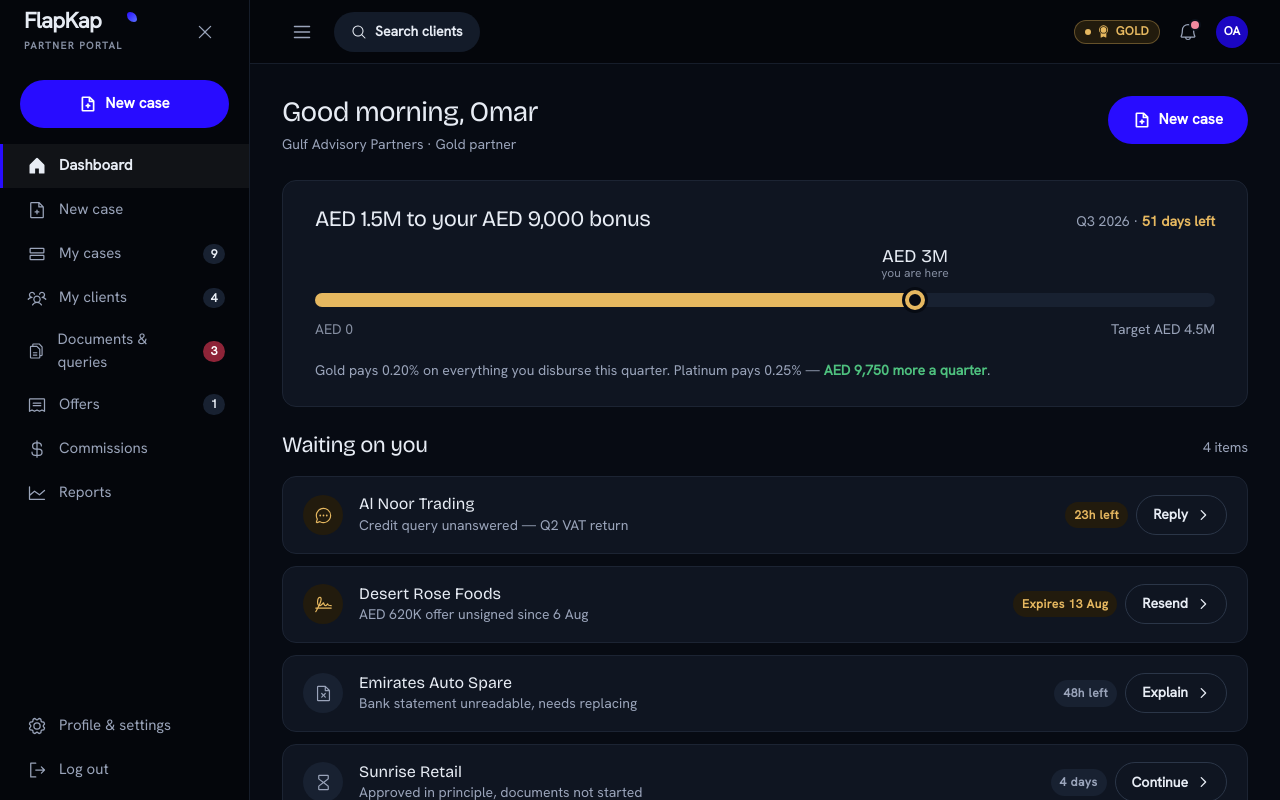
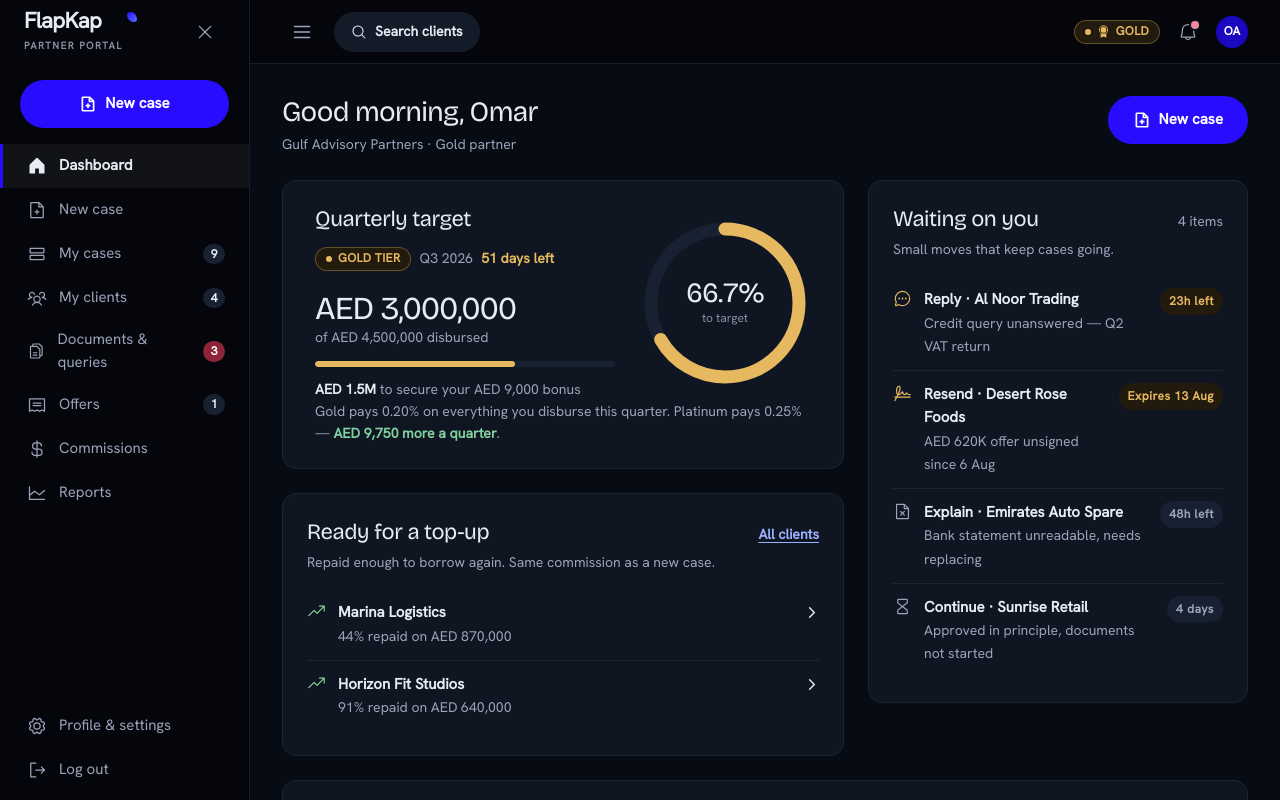
Before and after one commit to amribrahim-Rev/flapkap-partner-portal, a React (Vite) app: page / in a window 1280 px wide. Shown: the top 800 px of the page. Built offline with nearby package versions, Linux system fonts and the light colour scheme.

Commit message:
Restructure the dashboard into two columns
Target and top-ups share the main column; what needs the broker moves to a rail
beside them. Adds the Donut component and a compact task line for the rail.

Co-Authored-By: Claude Opus 5 <noreply@anthropic.com>

```diff
--- a/src/components/ui.tsx
+++ b/src/components/ui.tsx
@@ -105,6 +105,41 @@ export function Progress({
         className={`progress__fill${tone !== 'primary' ? ` progress__fill--${tone}` : ''}`}
         style={{ width: `${pctValue}%` }}
       />
+    </div>
+  )
+}
+
+/**
+ * Donut — proportion as a ring.
+ *
+ * Paired with a bar rather than replacing one: the bar carries the absolute
+ * figures, the ring carries the share. Sweeps in once on mount, which is the
+ * dashboard's one authored moment.
+ */
+export function Donut({
+  value, max, caption, label,
+}: { value: number; max: number; caption: string; label: string }) {
+  const R = 74
+  const STROKE = 13
+  const C = 2 * Math.PI * R
+  const pctValue = max > 0 ? Math.max(0, Math.min(100, (value / max) * 100)) : 0
+  const offset = C * (1 - pctValue / 100)
+  return (
+    <div className="donut" role="img" aria-label={`${label}: ${pctValue.toFixed(1)}%`}>
+      <svg viewBox="0 0 172 172" aria-hidden="true">
+        <circle className="donut__track" cx="86" cy="86" r={R} strokeWidth={STROKE} />
+        <circle
+          className="donut__fill"
+          cx="86" cy="86" r={R} strokeWidth={STROKE}
+          strokeDasharray={C}
+          strokeDashoffset={offset}
+          style={{ ['--circumference' as string]: `${C}` }}
+        />
+      </svg>
+      <div className="donut__center">
+        <span className="donut__pct">{pctValue.toFixed(1)}%</span>
+        <span className="donut__caption">{caption}</span>
+      </div>
     </div>
   )
 }
--- a/src/screens/Dashboard.tsx
+++ b/src/screens/Dashboard.tsx
@@ -8,7 +8,7 @@ import { applications, broker, clients, payable, expected } from '../lib/data'
 import { partB, tiers, tierOrder, stageGroups } from '../lib/domain'
 import { aed, plural } from '../lib/format'
 import {
-  Button, Chip, Clock, EmptyState, Gauge, ICON_WEIGHT, PageHead, SectionHead, StatStrip,
+  Button, Clock, Donut, EmptyState, ICON_WEIGHT, PageHead, SectionHead, StatStrip,
 } from '../components/ui'
 
 const tier = tiers[broker.tier]
@@ -55,82 +55,137 @@ export function Dashboard() {
         }
       />
 
-      {/* 1. The target. First thing on the page, and stripped to one number,
-             one bar and one sentence. What used to crowd it — the month grid,
-             quality score, gap maths — is gone. */}
+      {/* 1. Target and top-ups in the main column, what needs the broker in a
+             rail beside them — "how am I doing" and "what must I do" readable
+             in one look, without scrolling between the two. */}
+      <div className="dash-grid">
+        <div className="dash-grid__main">
+
+          {/* Target. The figures and the ring say the same thing two ways:
+              absolute on the left, proportional on the right. */}
           <section className="card card--xl" aria-labelledby="target">
-        <div className="between wrap" style={{ alignItems: 'baseline' }}>
-          <h2 id="target">
-            {gap > 0 ? <>{aed(gap, { compact: true })} to your {aed(bonus)} bonus</> : <>Bonus secured — {aed(bonus)}</>}
-          </h2>
+            <div className="between wrap" style={{ alignItems: 'center', gap: 'var(--sp-6)' }}>
+              <div className="grow" style={{ minWidth: 220 }}>
+                <h2 id="target">Quarterly target</h2>
+                <div className="row-tight wrap" style={{ marginTop: 'var(--sp-3)' }}>
+                  <span className="pill pill--gold">{tier.label} tier</span>
+                  <span className="secondary text-sm">{broker.quarter.label}</span>
+                  <span className="text-sm" style={{ color: 'var(--warning)', fontWeight: 600 }}>
+                    {plural(daysLeft, 'day')} left
+                  </span>
+                </div>
+
+                <p className="target__figure" style={{ marginTop: 'var(--sp-5)' }}>
+                  {aed(broker.quarter.disbursed)}
+                  <small>of {aed(tier.quarterlyTarget)} disbursed</small>
+                </p>
+
+                <div className="bar" style={{ margin: 'var(--sp-4) 0 var(--sp-3)' }}>
+                  <i style={{ width: `${(broker.quarter.disbursed / tier.quarterlyTarget) * 100}%` }} />
+                </div>
+
                 <p className="secondary text-sm">
-            {broker.quarter.label} · <strong style={{ color: 'var(--warning)' }}>{plural(daysLeft, 'day')} left</strong>
+                  {gap > 0
+                    ? <><strong style={{ color: 'var(--text)' }}>{aed(gap, { compact: true })}</strong> to secure your {aed(bonus)} bonus</>
+                    : <>Bonus secured — <strong style={{ color: 'var(--success-ink)' }}>{aed(bonus)}</strong></>}
                 </p>
               </div>
 
-        <div style={{ marginTop: 'var(--sp-6)' }}>
-          <Gauge
+              <Donut
                 value={broker.quarter.disbursed}
                 max={tier.quarterlyTarget}
-            valueLabel={aed(broker.quarter.disbursed, { compact: true })}
-            caption="you are here"
-            startLabel="AED 0"
-            endLabel={`Target ${aed(tier.quarterlyTarget, { compact: true })}`}
+                caption="to target"
                 label={`${broker.quarter.label} disbursal against the ${tier.label} target`}
               />
             </div>
 
             {nextTier && (
-          <p className="secondary text-sm" style={{ marginTop: 'var(--sp-5)' }}>
+              <div className="region">
+                <p className="secondary text-sm">
                   {tier.label} pays {(tier.bonusRate * 100).toFixed(2)}% on everything you disburse this quarter.{' '}
                   {tiers[nextTier].label} pays {(tiers[nextTier].bonusRate * 100).toFixed(2)}% —{' '}
-            <strong style={{ color: 'var(--success)' }}>
+                  <strong style={{ color: 'var(--success-ink)' }}>
                     {aed(partB(tiers[nextTier].quarterlyTarget, nextTier) - bonus)} more a quarter
                   </strong>.
                 </p>
+              </div>
             )}
           </section>
 
-      {/* 2. Waiting on you. Neutral surfaces; urgency lives in the time chip. */}
+          {/* Ready for a top-up — the second part of this column. */}
+          {topUpReady.length > 0 && (
+            <section className="card" aria-labelledby="topups">
+              <div className="between wrap" style={{ alignItems: 'baseline' }}>
+                <h2 id="topups">Ready for a top-up</h2>
+                <Link to="/clients" className="text-sm semibold">All clients</Link>
+              </div>
+              <p className="secondary text-sm" style={{ marginTop: 4 }}>
+                Repaid enough to borrow again. Same commission as a new case.
+              </p>
+              <div style={{ marginTop: 'var(--sp-4)' }}>
+                {topUpReady.map((c) => (
+                  <Link key={c.id} to="/clients" className="task-line">
+                    <TrendUp size={19} weight={ICON_WEIGHT} className="task-line__icon" color="var(--success-ink)" aria-hidden />
+                    <span className="grow">
+                      <span className="task-line__title" style={{ display: 'block' }}>{c.company}</span>
+                      <span className="task-line__meta">
+                        {c.repaidPct}% repaid on {aed(c.totalDisbursed)}
+                      </span>
+                    </span>
+                    <CaretRight size={15} weight="bold" aria-hidden style={{ marginTop: 4, flex: '0 0 auto' }} />
+                  </Link>
+                ))}
+              </div>
+            </section>
+          )}
+        </div>
+
+        {/* Rail: what needs the broker. Compact lines, no per-row buttons —
+            the whole line is the target. */}
+        <aside>
+          <section className="card" aria-labelledby="waiting">
+            <div className="between wrap" style={{ alignItems: 'baseline' }}>
+              <h2 id="waiting">Waiting on you</h2>
+              <span className="secondary text-sm">{plural(tasks.length, 'item')}</span>
+            </div>
+
             {tasks.length > 0 ? (
-        <section aria-labelledby="waiting">
-          <SectionHead
-            id="waiting"
-            title="Waiting on you"
-            action={<span className="secondary text-sm">{plural(tasks.length, 'item')}</span>}
+              <>
+                <p className="secondary text-sm" style={{ marginTop: 4 }}>
+                  Small moves that keep cases going.
+                </p>
+                <div style={{ marginTop: 'var(--sp-4)' }}>
+                  {tasks.map((t) => (
+                    <Link key={t.id} to={`/cases/${t.id}`} className="task-line">
+                      <t.icon
+                        size={19}
+                        weight={ICON_WEIGHT}
+                        className="task-line__icon"
+                        color={t.urgent ? 'var(--warning)' : 'var(--text-secondary)'}
+                        aria-hidden
                       />
-          <ul className="list">
-            {tasks.map((t) => (
-              <li key={t.id}>
-                <Link to={`/cases/${t.id}`} className="item item--link" style={{ textDecoration: 'none', color: 'inherit' }}>
-                  <Chip tone={t.urgent ? 'warning' : 'neutral'}><t.icon size={19} weight={ICON_WEIGHT} /></Chip>
-                  <div className="grow">
-                    <h3 style={{ fontSize: 'var(--text-h4)' }}>{t.title}</h3>
-                    <p className="secondary text-sm">{t.body}</p>
+                      <span className="grow">
+                        <span className="task-line__title" style={{ display: 'block' }}>{t.cta} · {t.title}</span>
+                        <span className="task-line__meta">{t.body}</span>
+                      </span>
+                      <Clock tone={t.urgent ? 'soon' : 'calm'}>{t.clock}</Clock>
+                    </Link>
+                  ))}
                 </div>
-                  <div className="item__actions">
-                    <Clock tone={t.urgent ? 'soon' : 'calm'}>{t.clock}</Clock>
-                    <span className="btn btn--secondary btn--sm nowrap">
-                      {t.cta} <CaretRight size={14} weight="bold" aria-hidden />
-                    </span>
-                  </div>
-                </Link>
-              </li>
-            ))}
-          </ul>
-        </section>
+              </>
             ) : (
-        <section className="card">
               <EmptyState
-            icon={<CheckCircle size={30} weight={ICON_WEIGHT} />}
+                icon={<CheckCircle size={26} weight={ICON_WEIGHT} />}
                 title="Nothing waiting on you"
                 body="Every live case is with your client or with us."
-            action={<Button variant="secondary" onClick={() => navigate('/cases')}>View pipeline</Button>}
+                action={<Button variant="secondary" size="sm" onClick={() => navigate('/cases')}>View pipeline</Button>}
               />
+            )}
           </section>
-      )}
+        </aside>
+      </div>
 
-      {/* 3. Money, in three figures. */}
+      {/* 2. Money, in three figures. */}
       <section className="card" aria-label="Commission summary">
         <StatStrip
           stats={[
@@ -203,28 +258,6 @@ export function Dashboard() {
         </div>
         <p className="funnel__hint">Select any stage to see the clients in it.</p>
       </section>
-
-      {/* 5. Top-ups. Moved off the clients page — it is a prompt to act, and
-             prompts belong where the broker starts the day. */}
-      {topUpReady.length > 0 && (
-        <section aria-labelledby="topups">
-          <SectionHead id="topups" title="Ready for a top-up" />
-          <ul className="list">
-            {topUpReady.map((c) => (
-              <li key={c.id}>
-                <Link to="/clients" className="item item--link" style={{ textDecoration: 'none', color: 'inherit' }}>
-                  <Chip tone="success"><TrendUp size={19} weight={ICON_WEIGHT} /></Chip>
-                  <div className="grow">
-                    <h3 style={{ fontSize: 'var(--text-h4)' }}>{c.company}</h3>
-                    <p className="secondary text-sm">{c.repaidPct}% repaid on {aed(c.totalDisbursed)}</p>
-                  </div>
-                  <CaretRight size={16} weight="bold" aria-hidden />
-                </Link>
-              </li>
-            ))}
-          </ul>
-        </section>
-      )}
     </div>
   )
 }
--- a/src/styles/components.css
+++ b/src/styles/components.css
@@ -291,6 +291,86 @@
 .progress__fill--gold { background: var(--gold); }
 .progress__fill--success { background: var(--success); }
 @keyframes fill { from { transform: scaleX(0); } to { transform: scaleX(1); } }
+
+/* ---------------- Dashboard grid ----------------
+   Target and top-ups stack in the main column; what needs the broker sits in
+   a rail beside them, so "how am I doing" and "what must I do" are legible in
+   one look without scrolling between them. */
+.dash-grid {
+  display: grid;
+  grid-template-columns: minmax(0, 1fr) 380px;
+  gap: var(--sp-6);
+  align-items: start;
+}
+.dash-grid__main { display: grid; gap: var(--sp-6); min-width: 0; }
+@media (max-width: 1080px) {
+  .dash-grid { grid-template-columns: minmax(0, 1fr); }
+}
+
+/* ---------------- Donut ----------------
+   Progress as a ring. Reads as "how far round am I" at a glance, where a bar
+   only reads as "how full". Paired with the bar, not replacing it: the bar
+   carries the absolute figures, the ring carries the proportion. */
+.donut { position: relative; width: 172px; height: 172px; flex: 0 0 172px; }
+.donut svg { width: 100%; height: 100%; transform: rotate(-90deg); }
+.donut__track { fill: none; stroke: var(--surface-4); }
+.donut__fill {
+  fill: none; stroke: var(--gold); stroke-linecap: round;
+  animation: sweep var(--dur-enter) var(--ease-out) both;
+}
+@keyframes sweep { from { stroke-dashoffset: var(--circumference); } }
+.donut__center {
+  position: absolute; inset: 0;
+  display: grid; place-content: center; text-align: center; gap: 2px;
+}
+.donut__pct {
+  font-family: var(--font-display);
+  font-size: 1.75rem; font-weight: var(--weight-bold);
+  letter-spacing: var(--tracking-tight); font-variant-numeric: tabular-nums;
+  line-height: 1;
+}
+.donut__caption { font-size: var(--text-xs); color: var(--text-muted); }
+
+@media (max-width: 560px) {
+  .donut { width: 132px; height: 132px; flex-basis: 132px; }
+  .donut__pct { font-size: 1.375rem; }
+}
+
+/* ---------------- Target card internals ---------------- */
+.target__figure {
+  font-family: var(--font-display);
+  font-size: 2rem; font-weight: var(--weight-bold);
+  letter-spacing: var(--tracking-tight); font-variant-numeric: tabular-nums;
+  line-height: 1.1;
+}
+.target__figure small {
+  display: block; margin-top: 4px;
+  font-size: var(--text-sm); font-weight: var(--weight-medium);
+  color: var(--text-secondary); letter-spacing: 0;
+  font-family: var(--font);
+}
+.bar { height: 6px; border-radius: var(--radius-pill); background: var(--surface-4); overflow: hidden; }
+.bar > i {
+  display: block; height: 100%; border-radius: inherit; background: var(--gold);
+  transform-origin: left center;
+  animation: grow var(--dur-enter) var(--ease-out) both;
+}
+
+/* ---------------- Compact task line ----------------
+   For the rail, where a full row with its own card chrome and a button would
+   not fit. The whole line is the target. */
+.task-line {
+  display: flex; align-items: flex-start; gap: var(--sp-3);
+  padding: var(--sp-3) 0; width: 100%; text-align: left;
+  color: inherit; text-decoration: none;
+  min-height: var(--touch-min);
+  transition: opacity var(--dur-fast) var(--ease-out);
+}
+.task-line + .task-line { border-top: 1px solid var(--divider); }
+@media (hover: hover) and (pointer: fine) { .task-line:hover .task-line__title { color: var(--primary-text); } }
+.task-line__icon { flex: 0 0 auto; margin-top: 1px; }
+.task-line__title { font-size: var(--text-body); font-weight: var(--weight-semibold); transition: color var(--dur-fast) var(--ease-out); }
+.task-line__meta { font-size: var(--text-sm); color: var(--text-secondary); margin-top: 1px; }
 
 /* ---------------- Gauge ----------------
    A progress bar that names where you actually are: the fill ends in a
```
Lines whose indentation alone changed are shown as unchanged.
